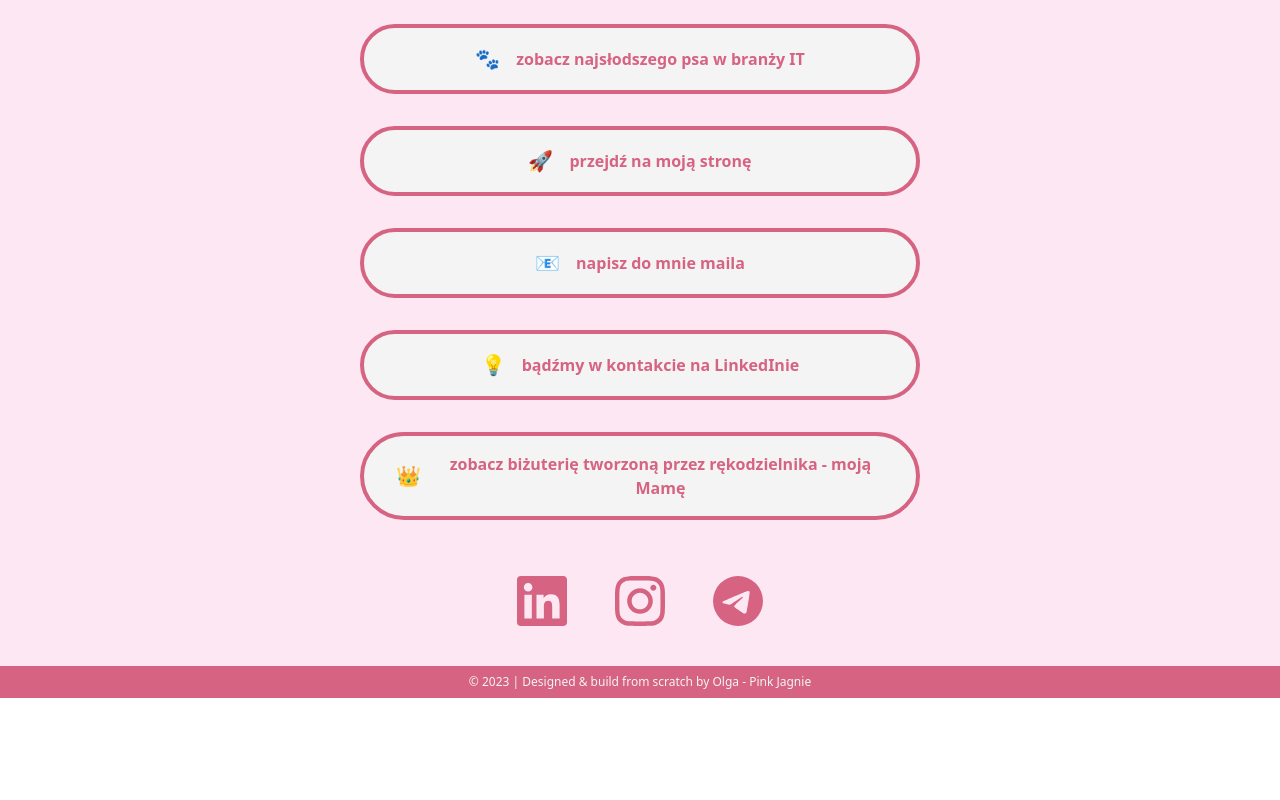
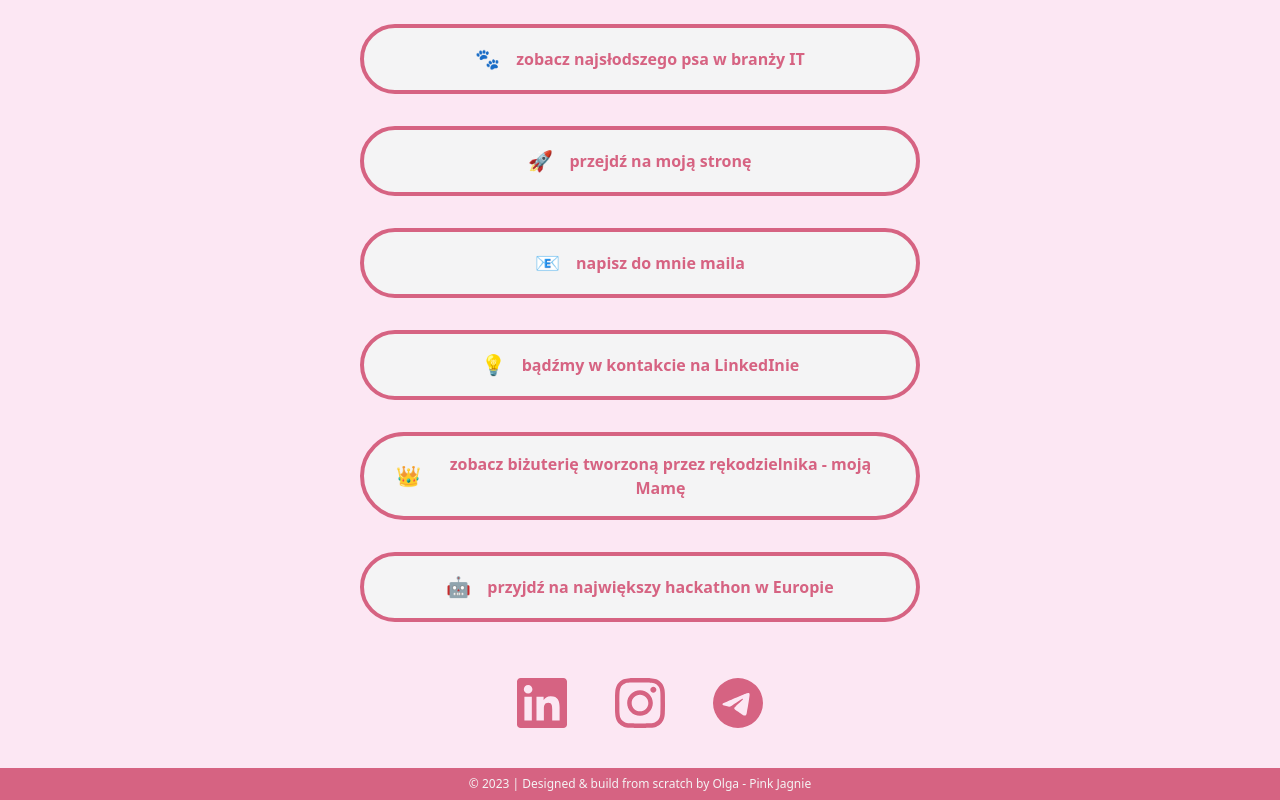
Before and after one commit to pinkjagnie/mini-my-portfolio-site, a Next.js app: page / in a window 1280 px wide. Shown: the part 582-1382 px from the top of the page. Before the commit the page ends 1280 px from the top, so only its background shows below. Built offline with nearby package versions, Linux system fonts and the light colour scheme.

Commit message:
Added new link to links list

```diff
--- a/src/constans/index.js
+++ b/src/constans/index.js
@@ -35,4 +35,10 @@ export const contentLinks = [
     title: 'zobacz biżuterię tworzoną przez rękodzielnika - moją Mamę',
     link: 'https://www.facebook.com/pracownia.rekodziela.ka'
   },
+  {
+    id: '7',
+    icon: '🤖',
+    title: 'przyjdź na największy hackathon w Europie',
+    link: 'https://hackyeah.pl'
+  },
 ];
```
